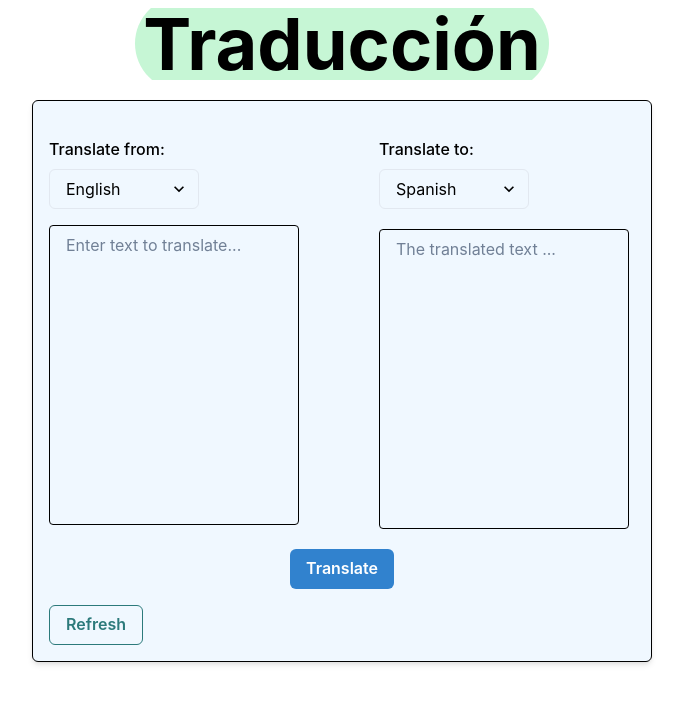
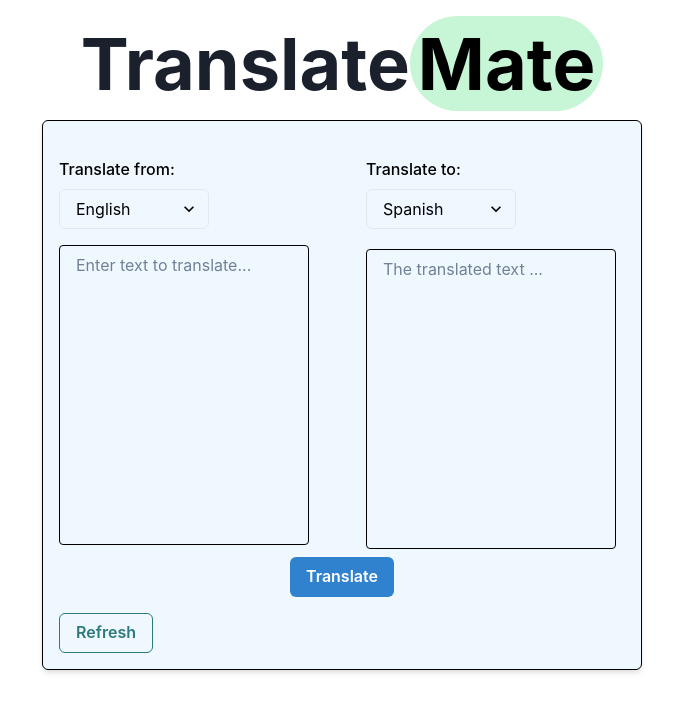
Before and after one commit to Mayankp11/language-translator, a React (Vite) app: page / in a window 1280 px wide. Shown: the top 712 px of the page, without its empty margins (298-981 px from the left). Built offline with nearby package versions, Linux system fonts and the light colour scheme.

Commit message:
End of Part one

```diff
--- a/src/App.tsx
+++ b/src/App.tsx
@@ -20,6 +20,7 @@ const App: React.FC = () => {
   const [targetLang, setTargetLang] = useState<string>("es"); // set Target language to spanish
   const [translatedText, setTranslatedText] = useState<string>(""); // Translated Text
   const [isLoading, setIsLoading] = useState<boolean>(false);
+  const [error, setError] = useState<string>(""); // Error state
 
   const handleTraslationResult = (translateText: string) => {
     setTranslatedText(translateText);
@@ -33,6 +34,7 @@ const App: React.FC = () => {
     setTranslatedText(""); // Clear the translated text
     setSourcelang("en"); // set lang to english
     setTargetLang("es"); // set target lang to spanish
+    setError('');
 
     // Simulate a delay to mimic a loading process (you can replace this with your actual refresh logic)
     setTimeout(() => {
@@ -42,16 +44,17 @@ const App: React.FC = () => {
 
   return (
     <>
+    {/* Title */}
       <Heading
         as="h1"
         size="4xl"
-        noOfLines={1}
+        // noOfLines={1}
         textAlign="center"
         mb={5}
-        mt={2}
+        mt={7}
       >
         <Highlight
-          query="Traducción"
+          query="Mate"
           styles={{
             px: "2", // Horizontal padding
             py: "1", // Vertical padding
@@ -59,11 +62,15 @@ const App: React.FC = () => {
             bg: "green.100", // Background color
           }}
         >
-          Traducción
+          TranslateMate
         </Highlight>
       </Heading>
+      {/* -x-x-x--x-End of Title-x-x-x-x-x- */}
+
+      {/* App Container */}
       <Box
-        p={4} // Padding
+      mt="20px"
+        p={{ base: 2, md: 4 }} // Padding: 2 on small screens, 4 on medium and larger
         bg="#f0f8ff" // Light gray background
         borderRadius="md" // Rounded corners
         borderWidth={1} // Side border width
@@ -71,15 +78,24 @@ const App: React.FC = () => {
         boxShadow="md" // Add a shadow
         // minWidth="100px"
         width="100%"
-        maxWidth="620px" // Maximum width for the container
-        minHeight="500px"
+        maxWidth={{ base: "100%", md: "600px" }} // Full width on small screens, max of 620px on medium+larger
+        minHeight={{ base: "200px", md: "300px" }} // 200px on small screens, 300px on medium+larger
         margin="0 auto" // Center the Box
         color="black" //Ensure text is visible (adjust as needed)
       >
-        <Flex direction="row" alignItems="stretch" mt={5} mb={5}>
-          <Flex direction="column">
+
+        {/* Main Flex container to hold all four logics */}
+        <Flex
+          direction={{ base: "column", md: "row" }} // Stack vertically on small screens, horizontally on medium+
+          mb={{ base: 0, md: 0 }}
+          alignItems="stretch"
+          justify="space-between" // Ensure space between items
+          mt={5}
+        >
+          {/* Select from and Input Text felx container */}
+          <Flex direction="column" flex={1}  mr={{ base: 0, md: 4 }}>
             {/* Box for the "Translate from" label */}
-            <Box mb={1} flex="1" width="150px">
+            <Box mb={1} flex="1"  width={{ base: "100%", md: "150px" }}>
               <LanguageSelect
                 label="Translate from:"
                 selectedLanguage={sourceLang}
@@ -91,7 +107,7 @@ const App: React.FC = () => {
             <Box
               mb={1}
               flex="2"
-              width="250px" // Set a specific width
+              width={{ base: "100%", md: "250px" }} // Full width on small screens, 250px on medium+
               minHeight="300px"
               boxSizing="border-box"
               // border="1px solid black"  /* Add border here */
@@ -103,12 +119,15 @@ const App: React.FC = () => {
               />
             </Box>
           </Flex>
+        {/*End of Select from and Input Text felx container */}
 
-          <Box width={20} />
 
-          <Flex direction="column">
+          <Box mx={{ base: 0, md: 4 }} /> {/* Responsive margin: 0 on small screens, 4 on medium+ */}
+
+             {/* Translate to and Translated text felx container */}
+          <Flex direction="column" flex={1}  >
             {/* Box for the "Translate to" label */}
-            <Box mb={1} flex="1" width="150px">
+            <Box mb={1} flex="1" width={{ base: "100%", md: "150px" }}>
               <LanguageSelect
                 label="Translate to:"
                 selectedLanguage={targetLang}
@@ -119,7 +138,7 @@ const App: React.FC = () => {
             {/* Box for the Translated Text */}
             <Box
               flex="2"
-              width="250px" // Set a specific width
+              width={{ base: "100%", md: "250px" }} // Full width on small screens, 250px on medium+
               minHeight="300px"
               boxSizing="border-box"
             >
@@ -127,6 +146,7 @@ const App: React.FC = () => {
             </Box>
           </Flex>
         </Flex>
+        {/* End of Translate to and Translated text felx container */}
 
         {/* Translation Logic */}
         <TranslationLogic
@@ -135,8 +155,10 @@ const App: React.FC = () => {
           targetLang={targetLang}
           onTranslated={handleTraslationResult}
         />
+
         {/* Refresh Button */}
-        <RefreshButton onRefresh={handleRefresh} isLoading={isLoading} />
+        <RefreshButton onRefresh={handleRefresh} isLoading={isLoading}
+        />
       </Box>
     </>
   );
--- a/src/services/TranslationLogic.tsx
+++ b/src/services/TranslationLogic.tsx
@@ -42,14 +42,14 @@ const TranslationLogic: React.FC<TranslationProps> = ({
       }
     } catch (error) {
       console.error("Error translating text:", error);
-      setError("Error translating text"); // Set error message
+      setError("Both langauges cannot be the same"); // Set error message
       onTranslated(""); // Clear the translated text on error
     }
   };
 
   return (
     <Flex direction="column" align="center" justify="center">
-      <Button colorScheme="blue" onClick={handleTranslate}>
+      <Button colorScheme="blue" onClick={handleTranslate} mt={2}>
         Translate
       </Button>
       {error && <p style={{ color: "red" }}>{error}</p>}
```
